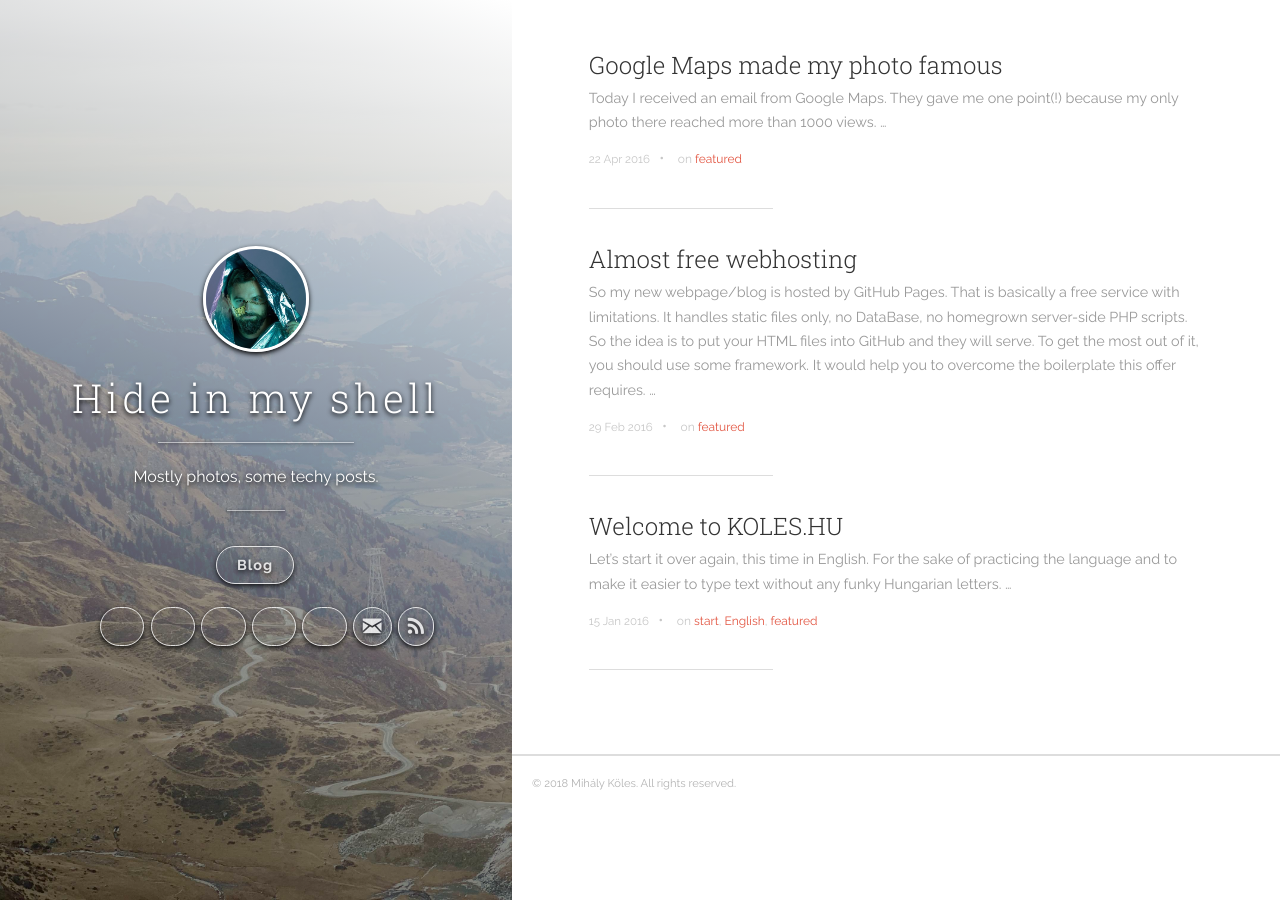
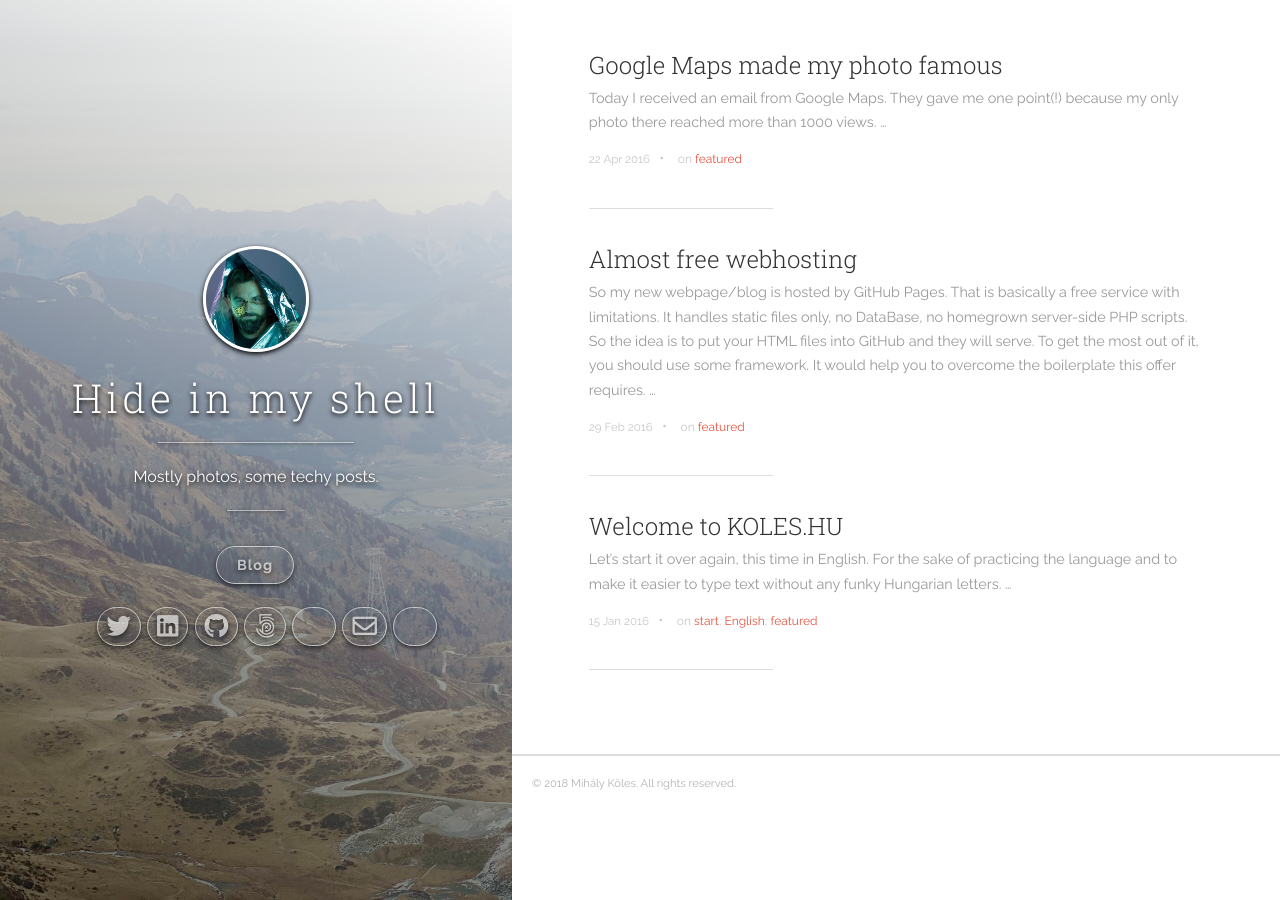
Before and after one commit to nyuwec/nyuwec.github.io, a Jekyll site: the page built from index.html, in a window 1280 px wide. Built offline with Jekyll 4.4.1, drawn with Linux system fonts in a browser that asks for light colours; nearby versions of some CDN libraries; the list of posts is cut into pages by our own code.

Commit message:
fixed icons

```diff
--- a/_includes/header.html
+++ b/_includes/header.html
@@ -31,7 +31,7 @@
               <!-- Twitter -->
               <li class="navigation__item">
                 <a href="http://twitter.com/{{ site.author.twitter_username }}" title="@{{ site.author.twitter_username }} on Twitter" target="_blank">
-                  <i class="icon fa-icon fa-twitter"></i>
+                  <i class="icon fab fa-twitter"></i>
                   <span class="label">Twitter</span>
                 </a>
               </li>
@@ -41,7 +41,7 @@
               <!-- Facebook -->
               <li class="navigation__item">
                 <a href="http://fb.me/{{ site.author.facebook_username }}" title="{{ site.author.facebook_username }} on Facebook" target="_blank">
-                  <i class="icon fa-icon fa-facebook"></i>
+                  <i class="icon fab fa-facebook"></i>
                   <span class="label">Facebook</span>
                 </a>
               </li>
@@ -51,7 +51,7 @@
               <!-- LinkedIn -->
               <li class="navigation__item">
                 <a href="https://www.linkedin.com/in/{{ site.author.linkedin_username }}" title="{{ site.author.linkedin_username }} on LinkedIn" target="_blank">
-                  <i class="icon fa-icon fa-linkedin"></i>
+                  <i class="icon fab fa-linkedin"></i>
                   <span class="label">LinkedIn</span>
                 </a>
               </li>
@@ -61,7 +61,7 @@
               <!-- GitHub -->
               <li class="navigation__item">
                 <a href="https://www.github.com/{{ site.author.github_username }}" title="{{ site.author.github_username }} on GitHub" target="_blank">
-                  <i class="icon fa-icon fab fa-github"></i>
+                  <i class="icon fab fa-github"></i>
                   <span class="label">GitHub</span>
                 </a>
               </li>
@@ -71,7 +71,7 @@
               <!-- GitHub -->
               <li class="navigation__item">
                 <a href="https://www.500px.com/{{ site.author.500px_username }}" title="{{ site.author.500px_username }} on 500px.com" target="_blank">
-                  <i class="icon fa-icon fa-500px"></i>
+                  <i class="icon fab fa-500px"></i>
                   <span class="label">500px</span>
                 </a>
               </li>
@@ -81,7 +81,7 @@
               <!-- GitHub -->
               <li class="navigation__item">
                 <a href="https://www.unsplash.com/{{ site.author.unsplash_username }}" title="{{ site.author.unsplash_username }} on Unsplash" target="_blank">
-                  <i class="icon fa-icon fab fa-camera"></i>
+                  <i class="icon fas fa-camera"></i>
                   <span class="label">Unsplash</span>
                 </a>
               </li>
@@ -91,7 +91,7 @@
               <!-- Email -->
               <li class="navigation__item">
                 <a href="mailto:{{ site.author.email }}" title="Email {{ site.author.email }}" target="_blank">
-                  <i class="icon icon-mail"></i>
+                  <i class="icon fas fa-envelope"></i>
                   <span class="label">Email</span>
                 </a>
               </li>
@@ -100,7 +100,7 @@
             <!-- RSS -->
             <li class="navigation__item">
               <a href="{{ site.baseurl }}/feed.xml" title="Subscribe" target="_blank">
-                <i class="icon icon-rss"></i>
+                <i class="icon fa-icon fas fa-rss"></i>
                 <span class="label">RSS</span>
               </a>
             </li>
--- a/_sass/uno.scss
+++ b/_sass/uno.scss
@@ -68,8 +68,13 @@ body {
 	display: inline-block;
 	text-decoration: inherit;}
 
-.fa-icon:before {
-    font-family: "Font Awesome 5 Free";}
+.fab:before {
+  font-family: "Font Awesome 5 Brands";
+}
+
+.fas:before {
+  font-family: "Font Awesome 5 Free";
+}
 
 .icon-address-book:before {
 	content: "\f100"; }
@@ -1391,11 +1396,11 @@ nav {
 		position: relative;
 		border-color: #FFF;
 		color: #FFF;
-		opacity: .8; }
+		opacity: .6; }
 		.navigation__item a:hover {
 			color: #FFF;
 			border-color: #FFF;
-			opacity: 1; }
+			opacity: 1.0; }
 
 .navigation--social {
 	margin-left: 1.5em; }
```
